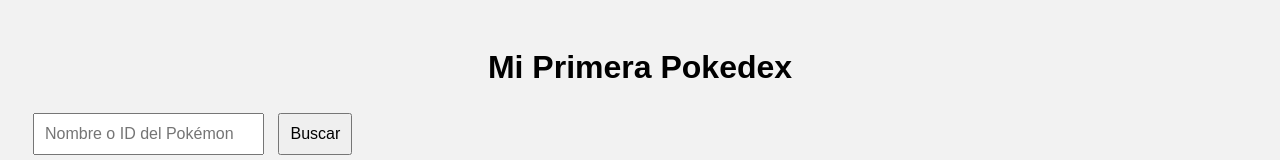
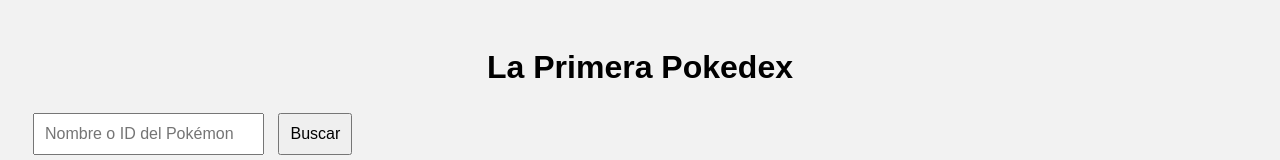
Before and after one commit to johnkespitia/curso-git-github-abr-2025, a website built with Vite: page index.html in a window 1280 px wide. Shown: the top 160 px of the page. Built offline with nearby package versions, Linux system fonts and the light colour scheme.

Commit message:
Cambio de titulo:

```diff
--- a/index.html
+++ b/index.html
@@ -7,7 +7,7 @@
   <link rel="stylesheet" href="styles.css">
 </head>
 <body>
-  <h1>Mi Primera Pokedex</h1>
+  <h1>La Primera Pokedex</h1>
   <input type="text" id="pokemonName" placeholder="Nombre o ID del Pokémon">
   <button id="searchBtn">Buscar</button>
   <div id="pokemonInfo">
```
